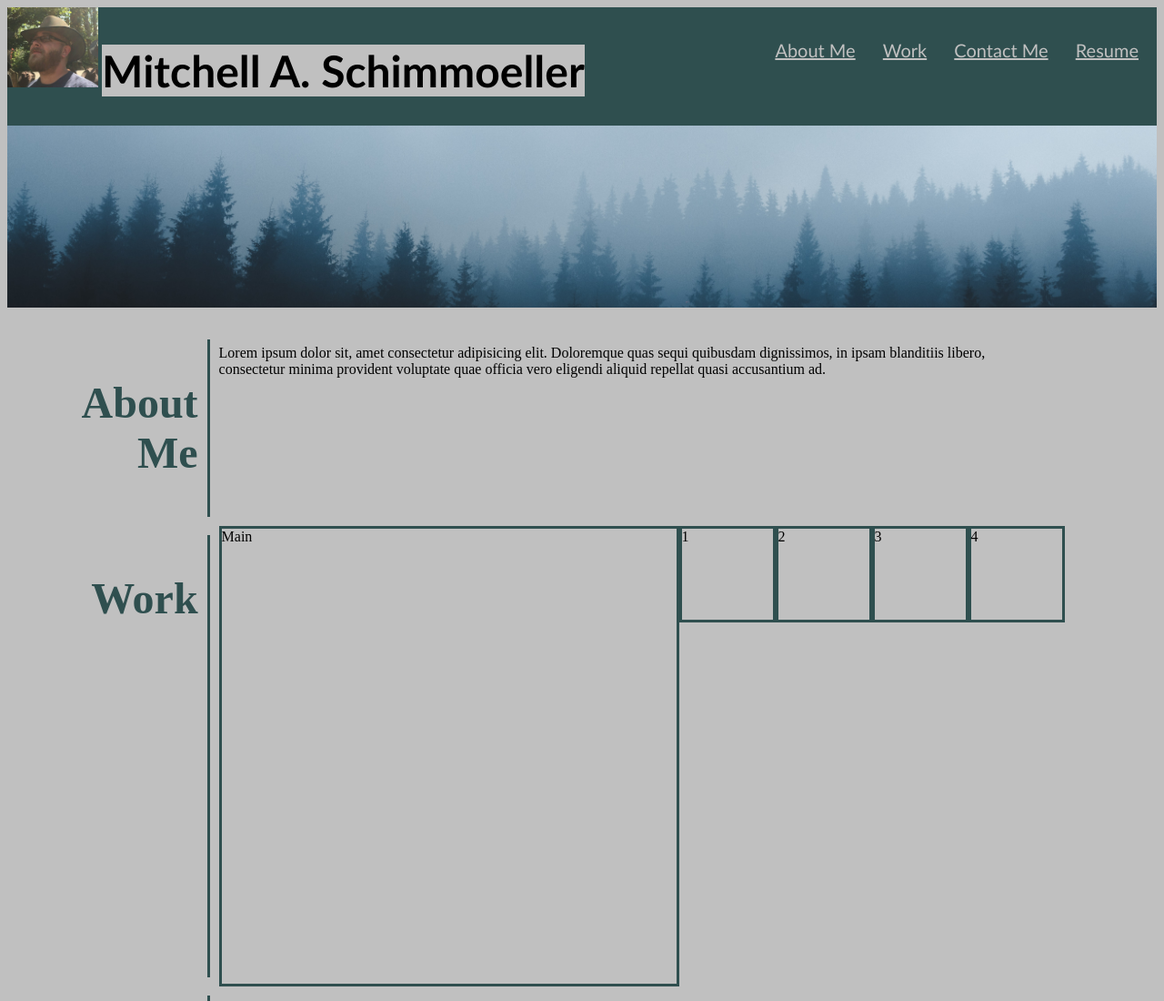
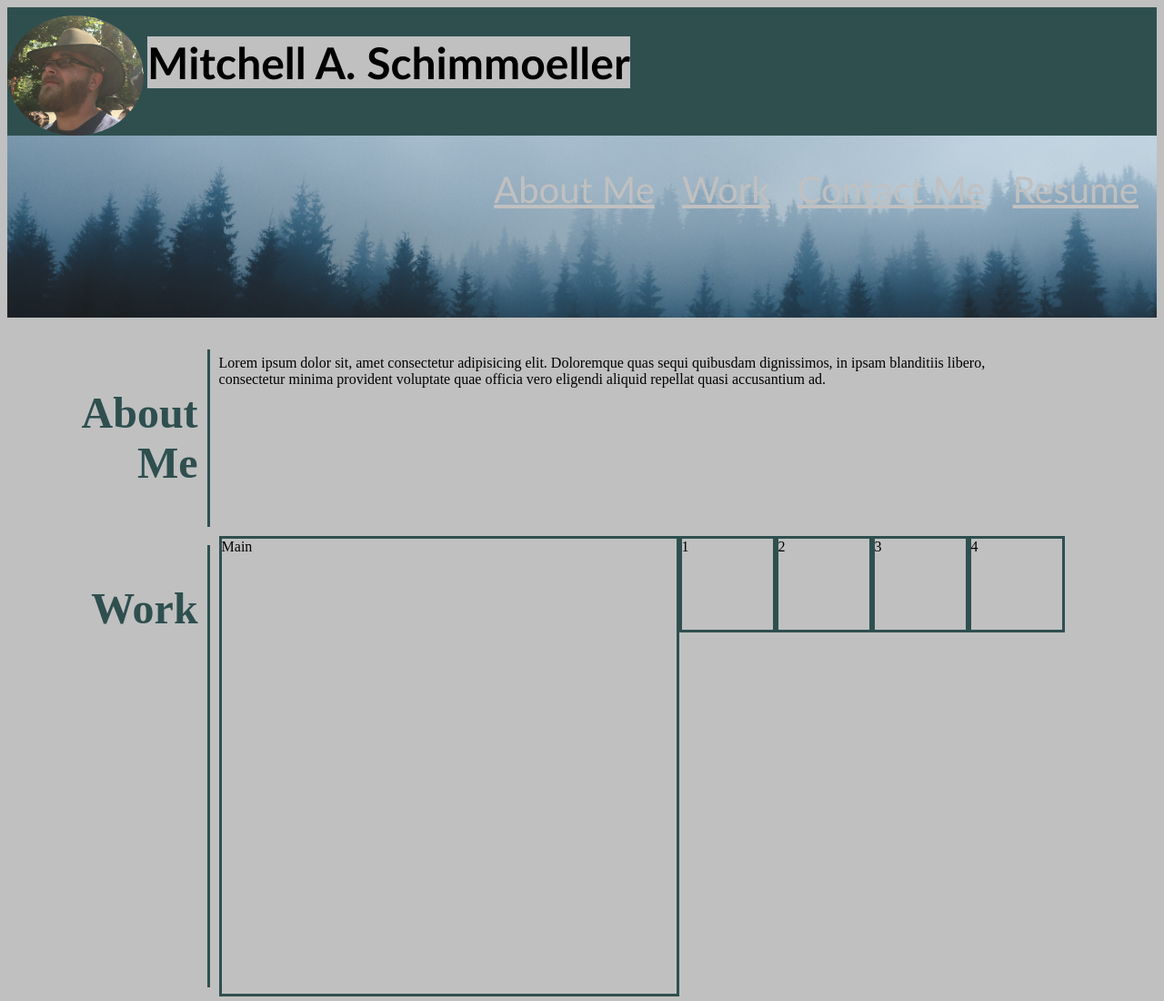
Before and after one commit to Schimmoellerm/mitch-schimmoeller-portfolio, a plain HTML site: page index.html in a window 1280 px wide. Shown: the top 1100 px of the page at 91% size. Drawn offline with Linux system fonts and the light colour scheme.

Commit message:
Rounded picture and aligned name text

```diff
--- a/Assets/style.css
+++ b/Assets/style.css
@@ -12,6 +12,8 @@ body {
 .header img {
     height: inherit;
     display: inline-block;
+    border-radius: 100%;
+    vertical-align: middle;
 
 }
 .header h1 {
@@ -19,6 +21,7 @@ body {
     font-size: 48px;
     color: black;
     background-color: silver;
+
 }
 
 .header div {
@@ -41,6 +44,7 @@ body {
 a {
     color: silver;
     text-decoration: underline;
+    font-size: 2em;
 }
 
 p {
--- a/index.html
+++ b/index.html
@@ -10,7 +10,7 @@
 
 <body>
     <div class="header">
-        <img src="Assets/Images/picture-of-me.jpg" width="100" height = "100">
+        <img src="Assets/Images/picture-of-me.jpg" width="150" height = "150">
         <h1>Mitchell A. Schimmoeller</h1>
         <div>
             <ul>
```
